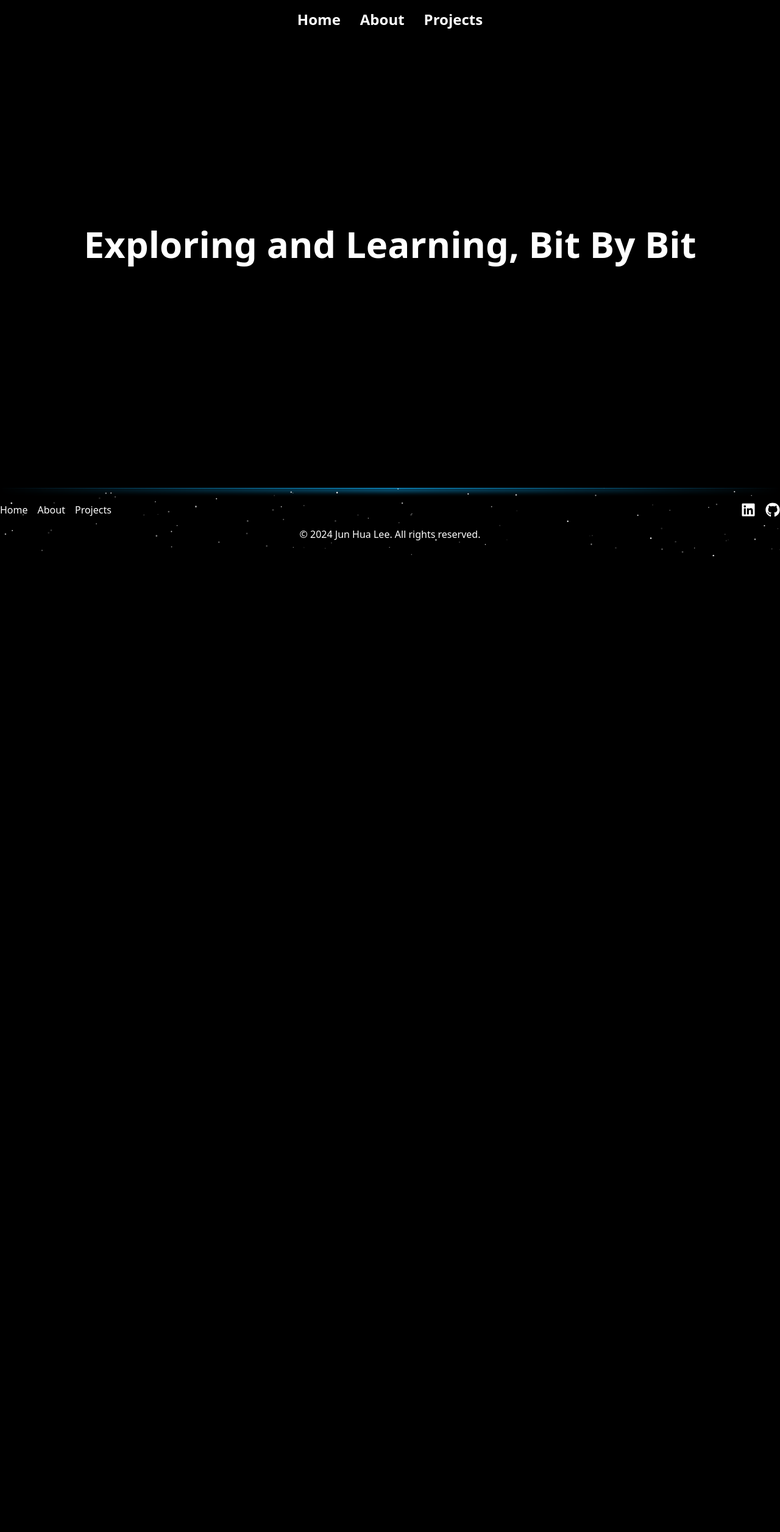
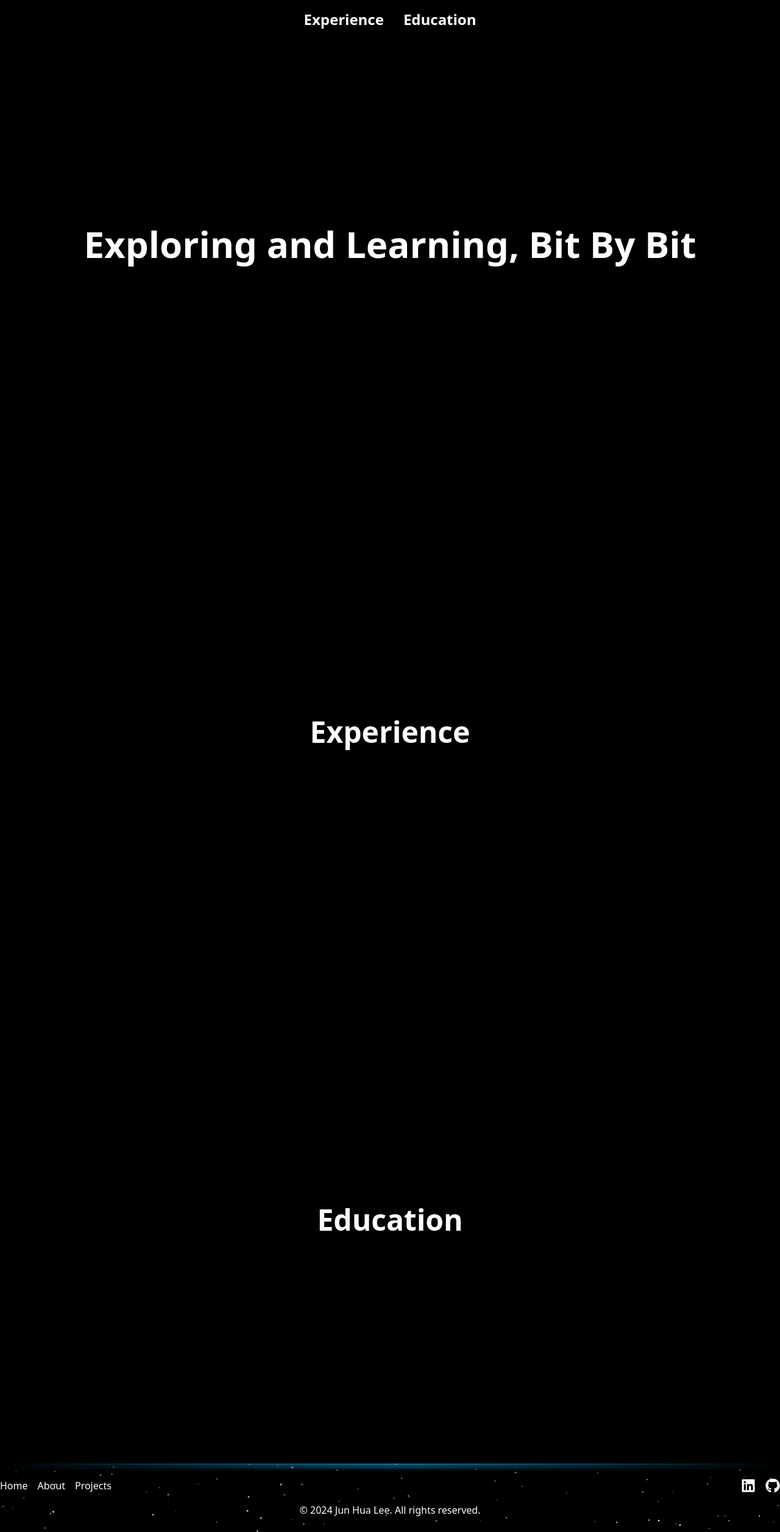
Before and after one commit to JUN-HUA-LEE/JUN-HUA-LEE.github.io, a React (Vite) app: page /#/ in a window 1280 px wide. Shown: the whole page at 61% size. Before the commit the page ends 912 px from the top, so only its background shows below. Built offline with nearby package versions, Linux system fonts and the light colour scheme.

Commit message:
Added more section and removed pages

```diff
--- a/package.json
+++ b/package.json
@@ -22,13 +22,14 @@
     "react-dom": "^18.3.1",
     "react-icons": "^5.3.0",
     "react-router-dom": "^6.28.0",
-    "simplex-noise": "^4.0.3",
+    "react-scroll": "^1.9.0",
     "tailwind-merge": "^2.5.5"
   },
   "devDependencies": {
     "@eslint/js": "^9.13.0",
     "@types/react": "^18.3.12",
     "@types/react-dom": "^18.3.1",
+    "@types/react-scroll": "^1.8.10",
     "@vitejs/plugin-react": "^4.3.3",
     "autoprefixer": "^10.4.20",
     "eslint": "^9.13.0",
--- /dev/null
+++ b/src/components/Edu.tsx
@@ -0,0 +1,13 @@
+
+
+const Edu = () => {
+    return (
+        <div id="education" className="w-screen h-screen bg-black flex flex-col items-center justify-center">
+            <h2 className="md:text-4xl text-2xl lg:text-5xl font-bold text-center text-white">
+                Education
+            </h2>
+        </div>
+    );
+};
+
+export default Edu;
--- /dev/null
+++ b/src/components/Exp.tsx
@@ -0,0 +1,12 @@
+
+const Exp = () => {
+    return (
+        <div id="experience" className="w-screen h-screen bg-black flex flex-col items-center justify-center">
+            <h2 className="md:text-4xl text-2xl lg:text-5xl font-bold text-center text-white">
+                Experience
+            </h2>
+        </div>
+    );
+};
+
+export default Exp;
--- a/src/components/Footer.tsx
+++ b/src/components/Footer.tsx
@@ -1,6 +1,6 @@
 import { Link } from 'react-router-dom';
 import { FaGithub, FaLinkedin } from "react-icons/fa";
-import { SparklesCore } from "@/components/ui/Sparkles.tsx";  // Adjust the import path as necessary
+import { SparklesCore } from "@/components/ui/Sparkles.tsx";
 
 const Footer = () => {
     return (
--- a/src/components/Navbar.tsx
+++ b/src/components/Navbar.tsx
@@ -1,5 +1,5 @@
 import { useState, useEffect } from 'react';
-import { Link } from "react-router-dom";
+import { Link as ScrollLink } from 'react-scroll';
 import { motion } from 'framer-motion';
 
 const Navbar = () => {
@@ -39,20 +39,25 @@ const Navbar = () => {
           }`}
       >
         <div className="flex items-center gap-8">
-          {["Home", "About", "Projects"].map((item, index) => (
+          {[ "Experience", "Education"].map((item, index) => (
               <motion.div
                   key={index}
                   className="relative font-bold text-2xl text-white"
                   initial="hidden"
                   whileHover="visible"
               >
-                <Link to={item === "Home" ? "/" : `/${item.toLowerCase()}`} className="relative">
+                <ScrollLink
+                    to={item.toLowerCase()}
+                    smooth={true}
+                    duration={500}
+                    className="cursor-pointer relative"
+                >
                   {item}
                   <motion.div
                       className="absolute bottom-[-8px] left-0 h-[2px] bg-white"
                       variants={underlineVariants}
                   />
-                </Link>
+                </ScrollLink>
               </motion.div>
           ))}
         </div>
--- a/src/pages/Home.tsx
+++ b/src/pages/Home.tsx
@@ -1,13 +1,17 @@
 import Navbar from '@/components/Navbar'
 import Footer from '@/components/Footer'
-import Hero from '@/components/Hero.tsx'
+import Hero from '@/components/Hero'
+import Exp from "@/components/Exp";
+import Edu from "@/components/Edu.tsx";
 
 const Home = () => {
   return (
     <>
-      <Navbar />
-      <Hero />
-      <Footer />
+        <Navbar />
+        <Hero />
+        <Exp />
+        <Edu />
+        <Footer />
     </>
   )
 }
```
Also changed, not shown: 1 other file (tests, documents, lock files or other folders).
